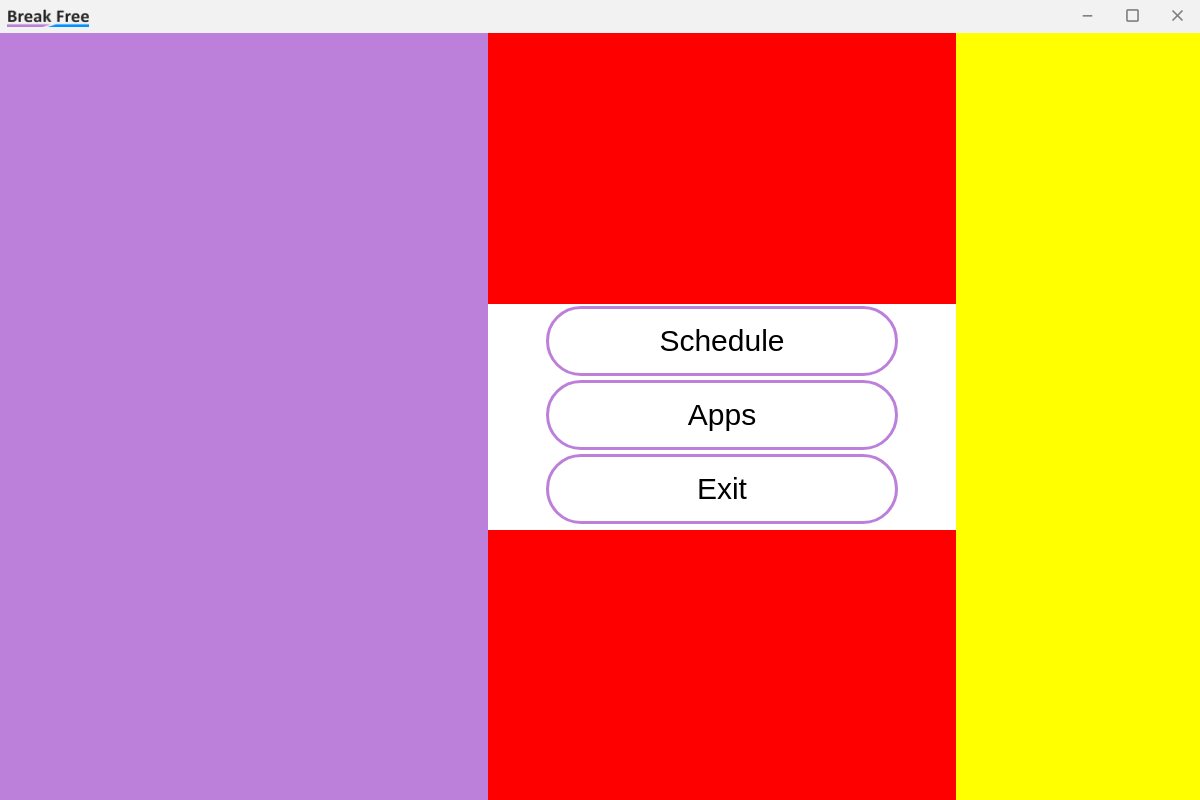
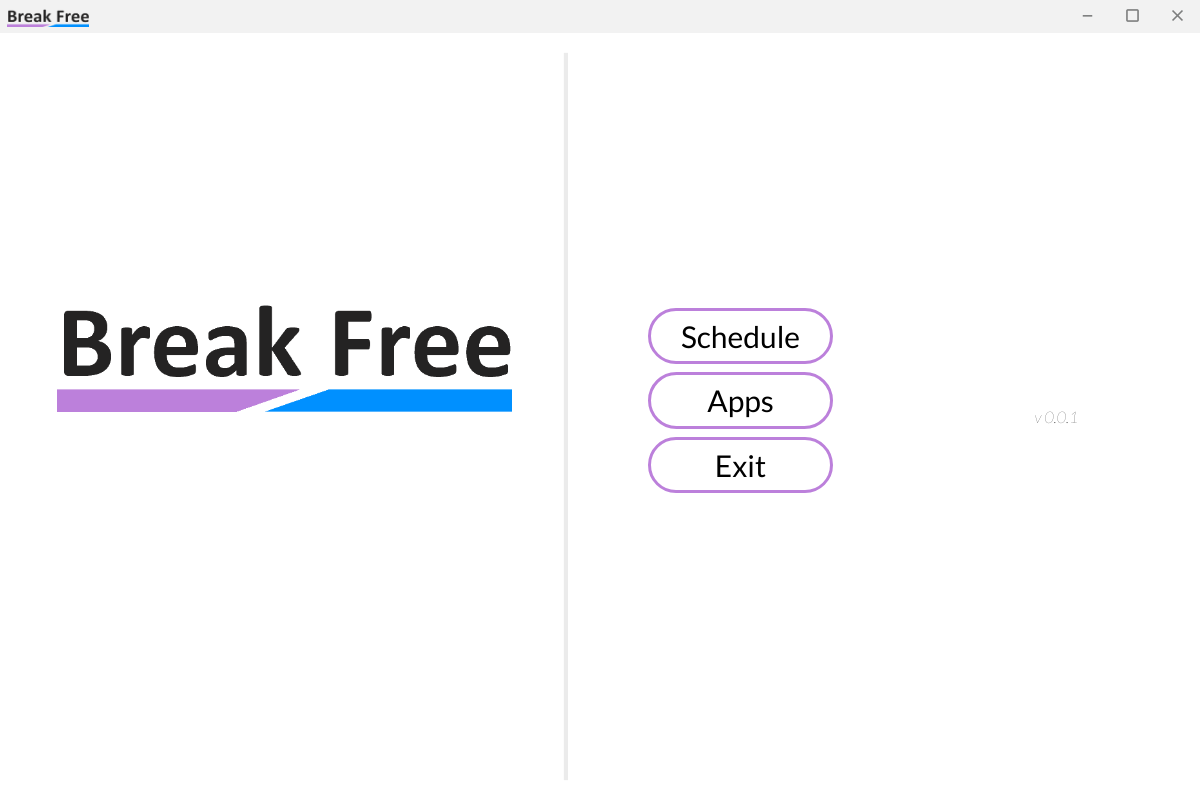
Before and after one commit to WilliamTrojniak/Personal-Project, an Electron app: page src/index.html in a window 1200 px wide. Drawn offline with Linux system fonts and the light colour scheme.

Commit message:
Added Main Logo and Version

```diff
--- a/assets/css/style.css
+++ b/assets/css/style.css
@@ -1,3 +1,6 @@
+@import url('https://fonts.googleapis.com/css?family=Lato:100i,300i,400,400i&display=swap');
+
+
 :root {
     --base-color: #FFFFFF;
     --highlight-color-primary: #BC80DB;
@@ -18,6 +21,9 @@ body, html {
     user-select: none;
 }
 
+button:focus {
+    outline: none;
+}
 
 
 /* MENU BAR */
@@ -61,10 +67,6 @@ body, html {
 
 }
 
-.menubar-button:focus {
-    outline: none;
-}
-
 .menubar-button:hover {
     background-color: var(--menubar-color-hover);
     color: #0F0F0F;
@@ -98,6 +100,7 @@ body, html {
     background-image: url('../images/logos/logo-small.png');
     height: 12px;
     margin: 9px 0px 6px 7px;
+    background-repeat: no-repeat;
 
 }
 /* MENU BAR END */
@@ -106,24 +109,32 @@ body, html {
 
 .main-screen {
     display: grid;
-    background-color: #FF0000;
+    background-color:white;
 }
 
 .logo-grid-item {
-    grid-column: 1 / 7;
-    background-color: #BC80DB;
+    grid-column: 1 / 8;
+    background-color: white;
     height: 100%;
+
 
 }
 
+.logo-container-inner {
+    height: 30%; /*21% 70% */
+    width: 80%;
+    background-image: url('../images/logos/logo-small.png');
+    background-size: 100%;
+    background-repeat: no-repeat;
+}
+
 .buttons-container {
-    grid-column: 7 / 9;
+    grid-column: 8 / 9;
+    box-shadow: -24px 0px 1px -20px var(--divider-color);
 
 }
 
 .buttons-container-inner {
-    margin-top: auto;
-    margin-bottom: auto;
     height: 226px; /*21% 70% */
     width: 100%;
     background-color: white;
@@ -131,35 +142,39 @@ body, html {
 
 .version-grid-item {
     grid-column: 9 / 12;
-    background-color: yellow;
+    background-color: white;
 }
 
-
-.divider-vertical {
-    background-color: var(--divider-color);
-    margin: 0px 45px;
-    height: 80%;
-    width: 4px;
-    border-radius: 10px;
-}
-
-
-.version {
-    margin: 0px auto 0px auto;
-}
-
-.flex-container {
+.center-align {
     display: flex;
     text-align: center;
     justify-content: center;
 }
 
 .main-button {
-    width: 75%;
-    height: 31%;
-    margin: 2px 0px;
+    width: 54%;
+    height: 25%;
+    margin: 4px 0px;
+    padding: 0px;
     border-radius: 50px;
     font-size: 30px;
     background-color: rgba(0, 0, 0, 0);
     border: 3px solid var(--highlight-color-primary);
+    font-family: 'Lato', sans-serif;
+    transition: color 0.4s, background-color 0.3s;
 }
+
+.main-button:hover{
+    background-color: var(--highlight-color-primary);
+    color: #fff;
+}
+
+.center-align-inner{
+    margin: auto;
+}
+
+.version {
+    font-family: 'Lato', sans-serif;
+    font-weight: 100;
+    font-style: italic;
+}
--- a/src/index.html
+++ b/src/index.html
@@ -8,6 +8,7 @@
 
     <!-- Icons -->
     <link href="https://fonts.googleapis.com/icon?family=Material+Icons" rel="stylesheet">
+
 
     <link rel="stylesheet" href="../assets/css/style.css">
 
@@ -29,16 +30,20 @@
 </div>
 
 <div class="main-screen" id="main-content">
-    <div class="logo-grid-item"></div>
-    <div class="buttons-container flex-container">
-        <div class="buttons-container-inner">
+    <div class="logo-grid-item center-align">
+        <div class="logo-container-inner center-align-inner"></div>
+    </div>
+    <div class="buttons-container center-align">
+        <div class="buttons-container-inner center-align-inner">
             <button class="main-button">Schedule</button>
             <button class="main-button">Apps</button>
             <button class="main-button">Exit</button>
         </div>
 
     </div>
-    <div class="version-grid-item"></div>
+    <div class="version-grid-item center-align">
+        <div class="center-align-inner"><span class="version">v 0.0.1</span></div>
+    </div>
 
     <!-- <img src="../assets/images/logos/logo-small.png" style="width: 42%">
     <div class="divider-vertical"></div>
```
